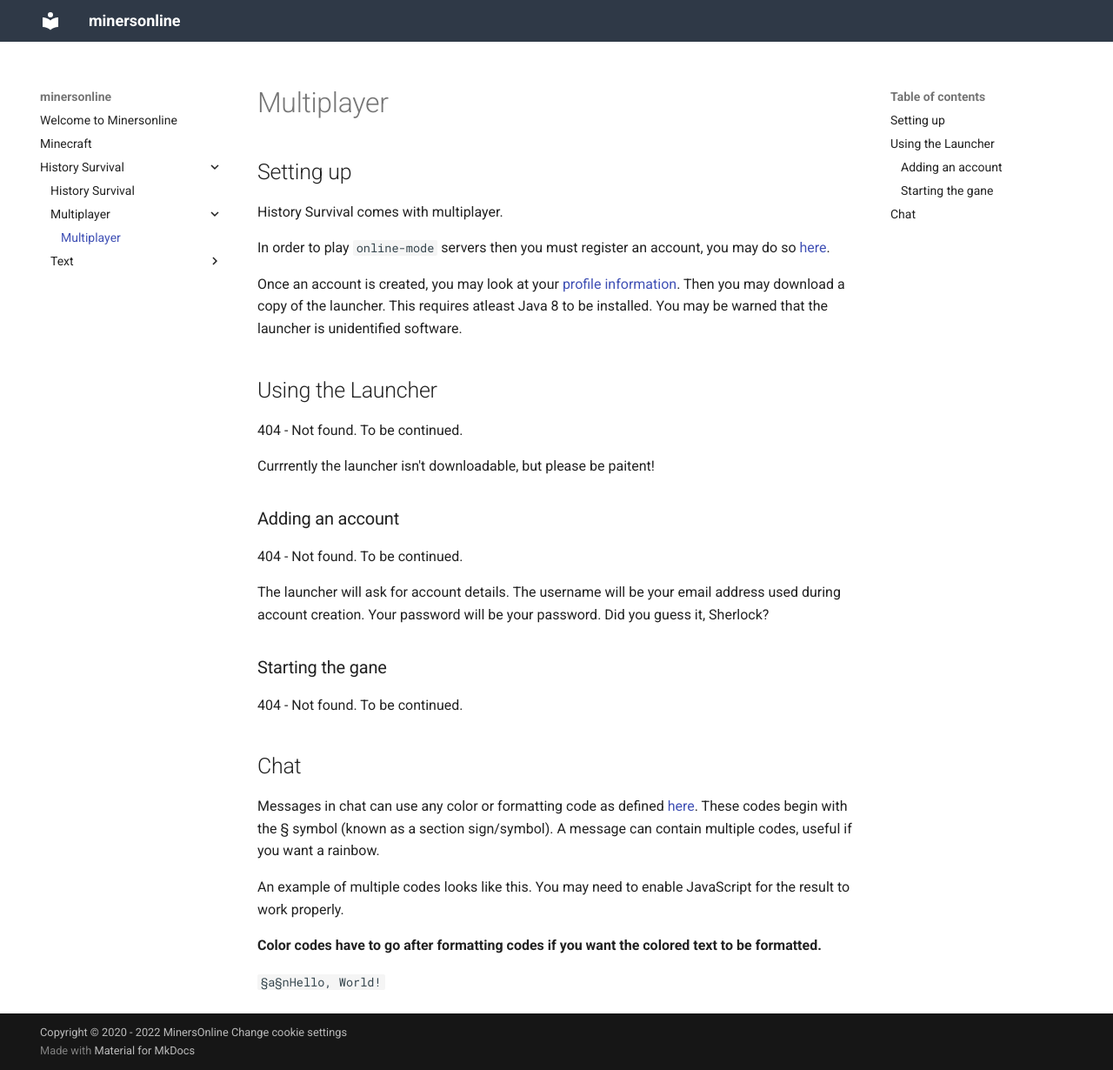
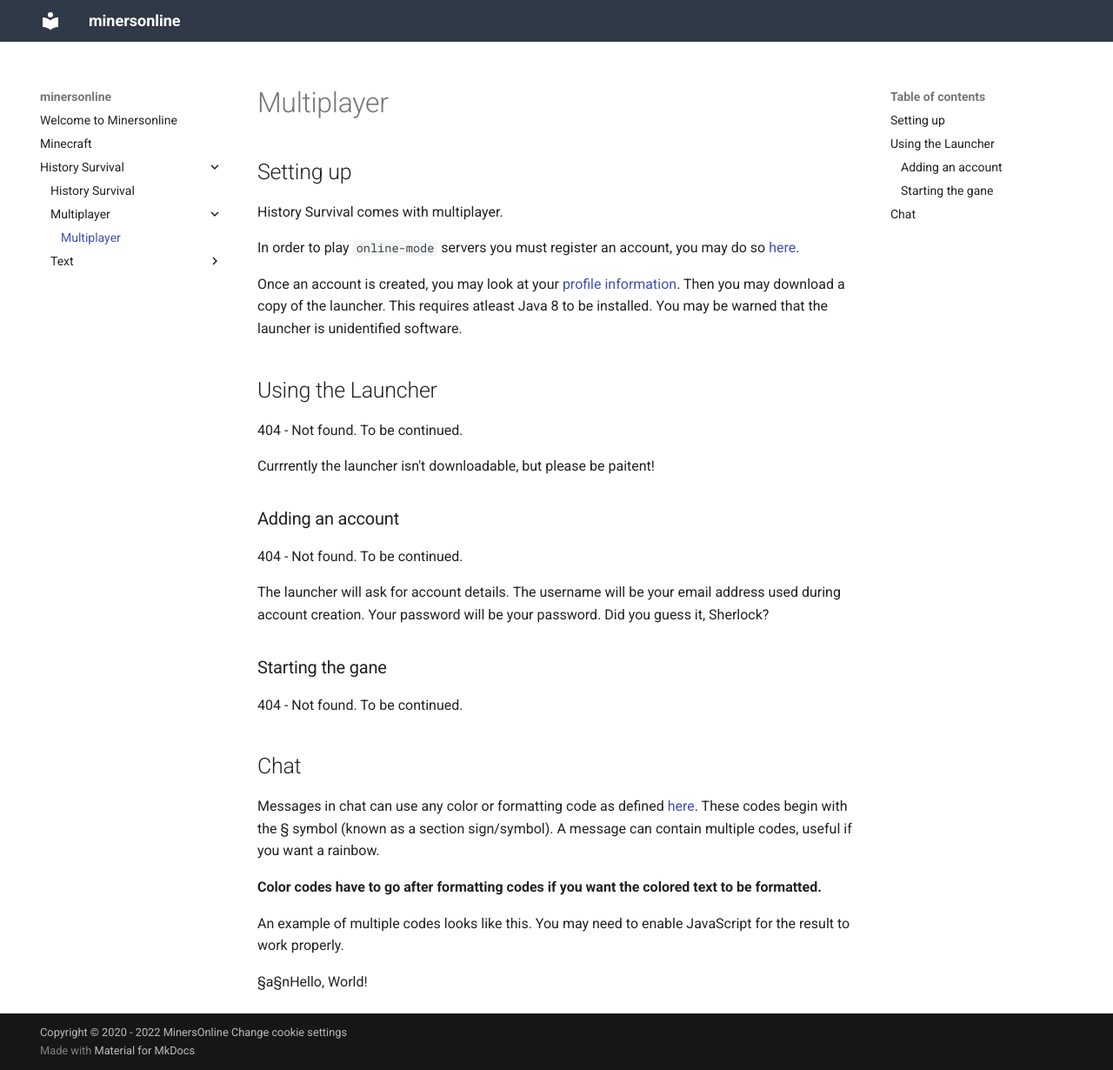
Before and after one commit to ajh123-development/website, an MkDocs documentation site: the page built from docs/History_Survival/Multiplayer/index.md, in a window 1280 px wide and 1230 px high. Shown: the whole window at 87% size. Built offline with MkDocs 1.6.1 and Material for MkDocs 9.7.7, drawn with Linux system fonts in a browser that asks for light colours.

Commit message:
Fix multiplayer

````diff
--- a/docs/History_Survival/Multiplayer/index.md
+++ b/docs/History_Survival/Multiplayer/index.md
@@ -4,7 +4,7 @@
 
 History Survival comes with multiplayer.
 
-In order to play ```online-mode``` servers then you must register an account, you may do so [here](/api/auth/register.php).
+In order to play ```online-mode``` servers you must register an account, you may do so [here](/api/auth/register.php).
 
 Once an account is created, you may look at your [profile information](/profile.php). Then you may download a copy of the launcher. This requires atleast Java 8 to be installed. You may be warned that the launcher is unidentified software.
 
@@ -25,14 +25,14 @@ The launcher will ask for account details. The username will be your email addre
 
 Messages in chat can use any color or formatting code as defined [here](/History_Survival/Text/Formatting/). These codes begin with the § symbol (known as a section sign/symbol). A message can contain multiple codes, useful if you want a rainbow.
 
+**Color codes have to go after formatting codes if you want the colored text to be formatted.**
+
 An example of multiple codes looks like this. You may need to enable JavaScript for the result to work properly.
 
-**Color codes have to go after formatting codes if you want the colored text to be formatted.**
-
 <p>
-    <code id="multiCodes">
+    <div id="multiCodes">
         §a§nHello, World!
-    </code>
+    </div>
 </p>
 
 <script>
````
